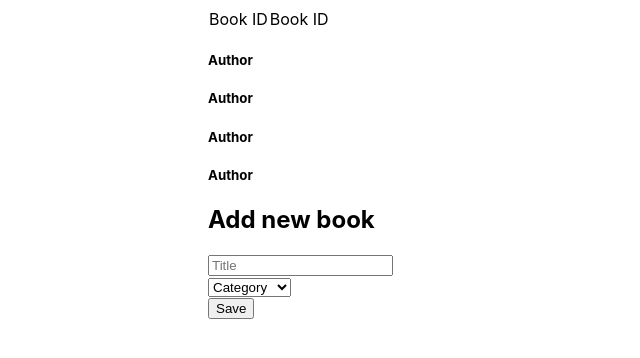
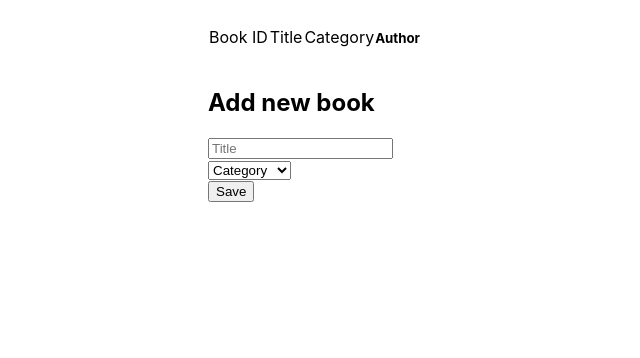
Before and after one commit to JohnHernCode/React-Redux-Bookstore-CMS, a React (Create React App) app: page / in a window 1280 px wide. Shown: the top 358 px of the page, without its empty margins (0-640 px from the left). Built offline with nearby package versions, Linux system fonts and the light colour scheme.

Commit message:
Returned the code in Book.js to prior code for the moment

```diff
--- a/src/components/Book.js
+++ b/src/components/Book.js
@@ -2,9 +2,11 @@ import React from 'react';
 import PropTypes from 'prop-types';
 
 function Book({
+  book: {
     id,
     title,
     category,
+  },
 }) {
   return (
     <div>
@@ -17,9 +19,11 @@ function Book({
 }
 
 Book.propTypes = {
+  book: PropTypes.shape({
     id: PropTypes.oneOfType([PropTypes.number, PropTypes.string]).isRequired,
     title: PropTypes.string.isRequired,
     category: PropTypes.string.isRequired,
+  }).isRequired,
 };
 
 export default Book;
--- a/src/containers/BooksForm.js
+++ b/src/containers/BooksForm.js
@@ -4,7 +4,6 @@ import { bindActionCreators } from 'redux';
 import { connect } from 'react-redux';
 import { books } from '../actions';
 
-function BooksForm({ createBook }) {
 const categories = [
   'Action',
   'Biography',
@@ -14,6 +13,8 @@ function BooksForm({ createBook }) {
   'Learning',
   'Sci-Fi',
 ];
+
+function BooksForm({ createBook }) {
   const [formData, setFormData] = React.useState({ title: '', category: '' });
 
   const handleChange = (e) => {
--- a/src/containers/BooksList.js
+++ b/src/containers/BooksList.js
@@ -7,22 +7,24 @@ function BooksList({
   books,
 }) {
   return (
-    <section>
-      <div>
-        <td>Book ID</td>
-        <td>Book ID</td>
-      </div>
-      {
-          books.length > 0
-            ? books.map((book) => (
-              <Book
-                key={book.id}
-                book={book}
-              />
-            ))
-            : <h3 style={{ textAlign: 'center' }}>No books were found!</h3>
-        }
-    </section>
+    <tr>
+      <td>Book ID</td>
+      <td>Title</td>
+      <td>Category</td>
+      <tbody>
+        <tr><Book key={books.id} book={books} /></tr>
+        {/* { */}
+        {/*  books.length > 0 */}
+        {/*    ? books.map((book) => ( */}
+        {/*      <Book */}
+        {/*        key={book.id} */}
+        {/*        book={book} */}
+        {/*      /> */}
+        {/*    )) */}
+        {/*    : <h3 style={{ textAlign: 'center' }}>No books were found!</h3> */}
+        {/* } */}
+      </tbody>
+    </tr>
   );
 }
 
```
Lines whose indentation alone changed are shown as unchanged.
